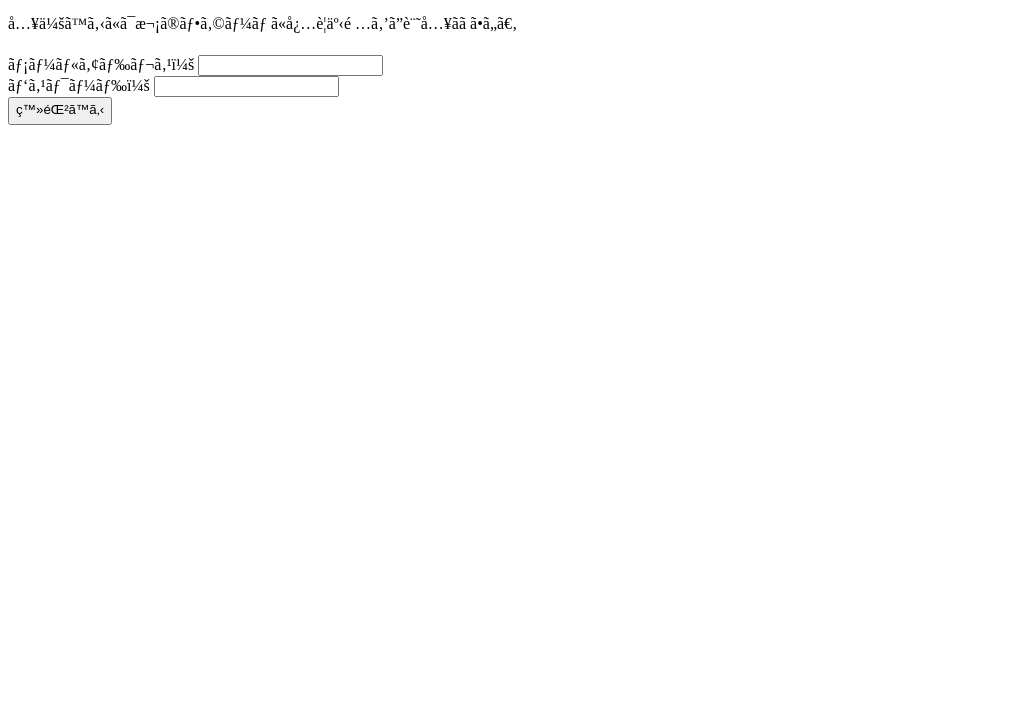
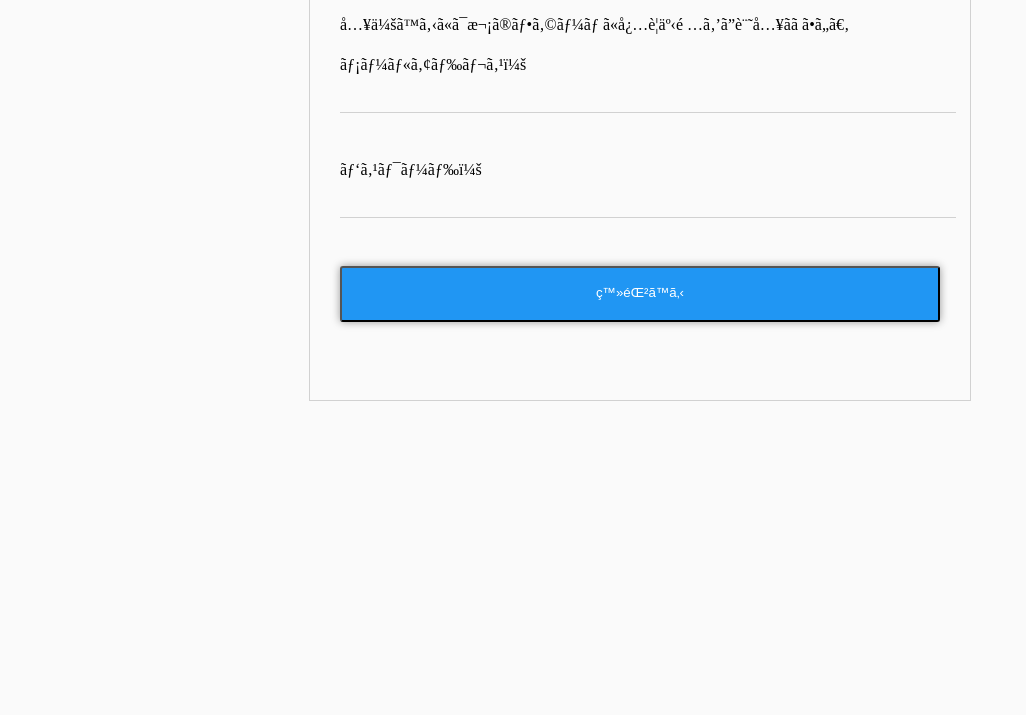
Before and after one commit to kokorotester/omochiblog, a plain HTML site: page index.html in a window 1280 px wide. Shown: the part 85-800 px from the top of the page, without its empty margins (0-1026 px from the left). Drawn offline with Linux system fonts and the light colour scheme.

Commit message:
Update stylesheet.css

```diff
--- a/stylesheet.css
+++ b/stylesheet.css
@@ -1,3 +1,39 @@
-.top-wrapper h1 {
-  color: bisque;
+body {
+  background-color: #fafafa;
 }
+
+.content {
+  width: 600px;
+  margin: 10px auto;
+  padding: 30px;
+  border: 1px solid #d1d1d1;
+}
+
+h1 {
+  font-size: 24px;
+  margin: 0;
+}
+
+input {
+  border-top: none;
+  border-right: none;
+  border-left: none;
+  border-bottom: 1px solid #d1d1d1;
+  width: 100%;
+  font-size: 1.2em;
+  padding: 8px;
+  background-color: #fafafa;
+}
+
+button {
+  width: 100%;
+  padding: 15px;
+  color: white;
+  background-color: #2096f3;
+  border-radius: 3px;
+  box-shadow: 0 0 8px rgba(0, 0, 0, 0.4);
+}
+
+.control {
+  margin-bottom: 3em;
+}
```
